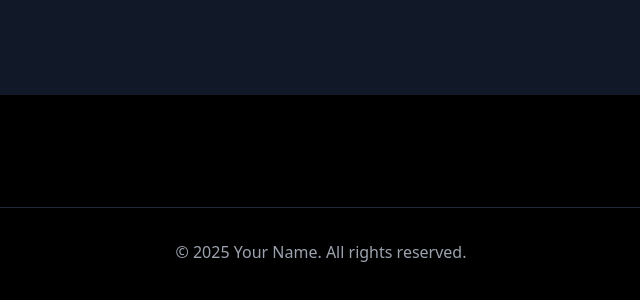
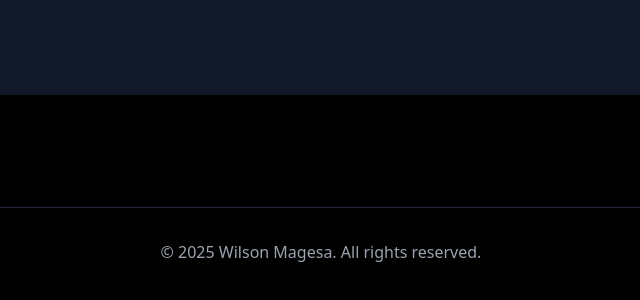
Before and after one commit to magesa133/wilsonmagesa, a plain HTML site: page index.html in a window 1280 px wide. Shown: the part 2708-3008 px from the top of the page, 319-959 px from the left. Drawn offline with nearby package versions, Linux system fonts and the light colour scheme.

Commit message:
Update index.html

```diff
--- a/index.html
+++ b/index.html
@@ -254,7 +254,7 @@
                 </div>
             </div>
             <div class="mt-8 pt-8 border-t border-gray-800 text-center text-gray-400">
-                <p>&copy; 2025 Your Name. All rights reserved.</p>
+                <p>&copy; 2025 Wilson Magesa. All rights reserved.</p>
             </div>
         </div>
     </footer>
```
